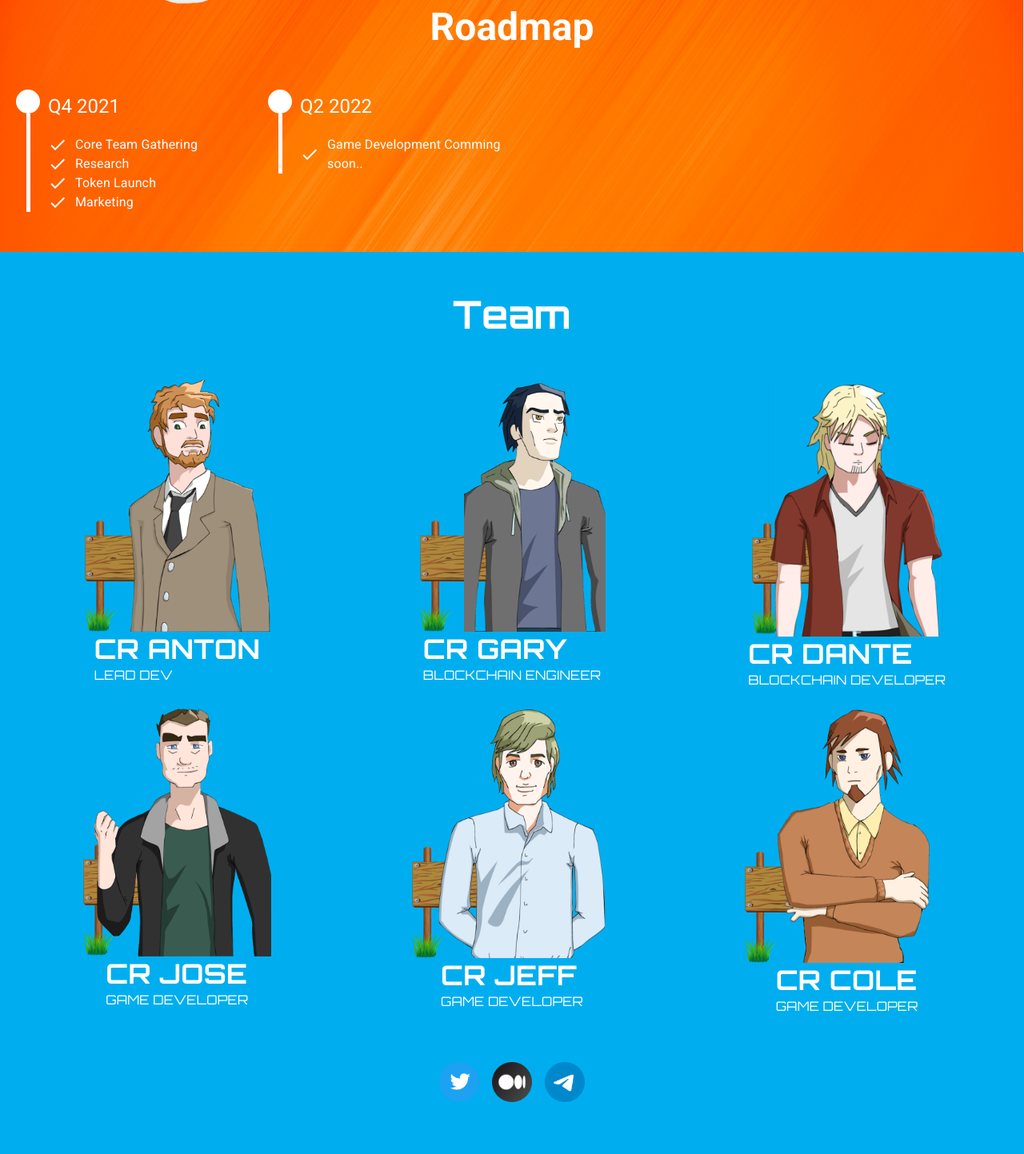
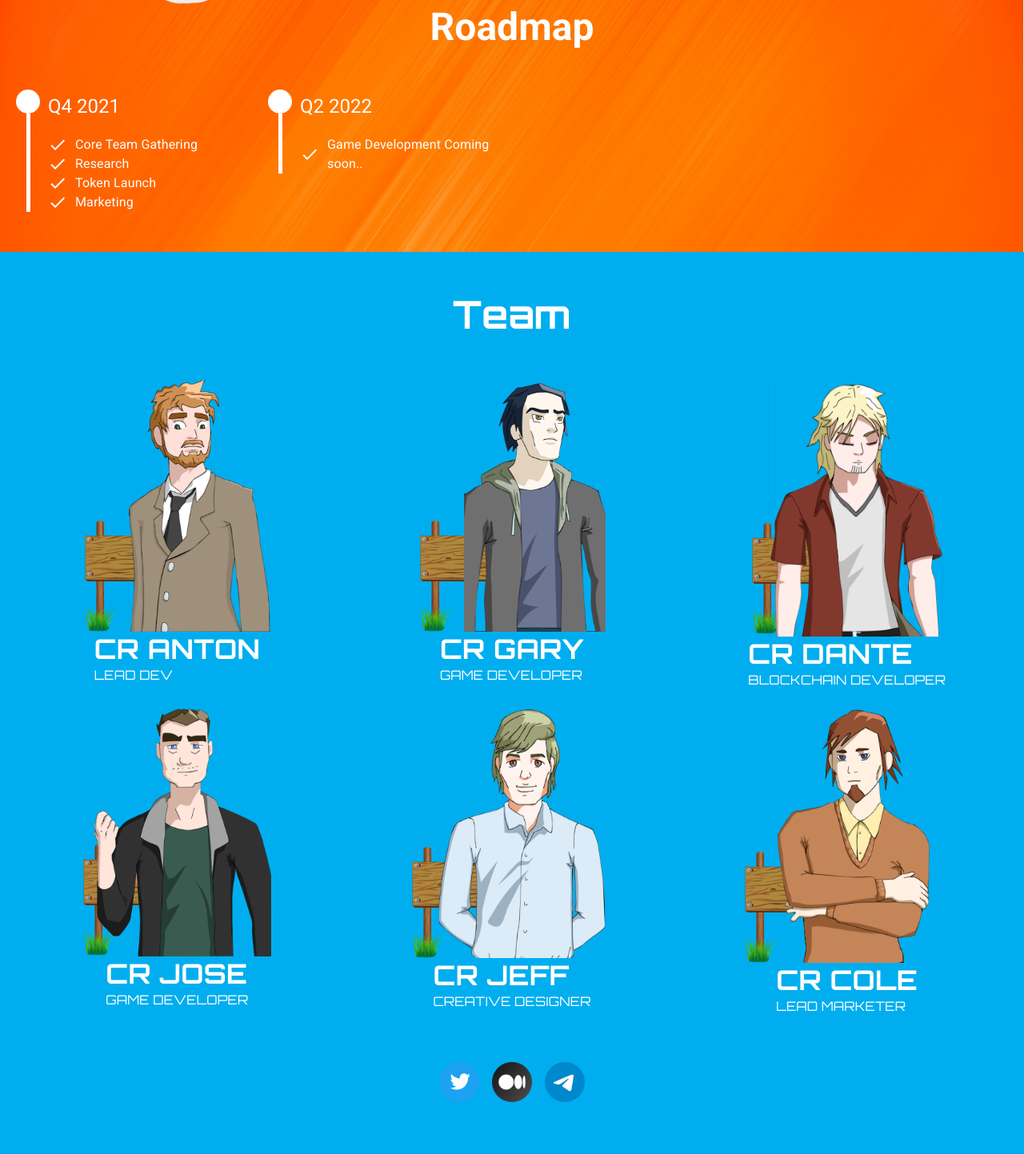
Before and after one commit to cryptorunner3d/cryptorunner, a React (Create React App) app: page / in a window 1280 px wide. Shown: the part 2335-3778 px from the top of the page at 80% size. Built offline with nearby package versions, Linux system fonts and the light colour scheme.

Commit message:
changes to roadmap and team

```diff
--- a/src/pages/Home/components/Roadmap.tsx
+++ b/src/pages/Home/components/Roadmap.tsx
@@ -48,7 +48,7 @@ const allRoadmaps: RoadmapPointProps[] = [
   {
     title: "Q2 2022",
     points: [
-      "Game Development Comming soon.."
+      "Game Development Coming soon.."
     ],
   },
   // {
--- a/src/pages/Home/components/Team.tsx
+++ b/src/pages/Home/components/Team.tsx
@@ -26,7 +26,7 @@ const data: TeamMemberProps[] = [
   {
     img: T2,
     title: "CR GARY",
-    text: "BLOCKCHAIN ENGINEER",
+    text: "GAME DEVELOPER",
   },
   {
     img: T3,
@@ -41,12 +41,12 @@ const data: TeamMemberProps[] = [
   {
     img: T5,
     title: "CR JEFF",
-    text: "GAME DEVELOPER",
+    text: "CREATIVE DESIGNER",
   },
   {
     img: T6,
     title: "CR COLE",
-    text: "GAME DEVELOPER",
+    text: "LEAD MARKETER",
   },
 ];
 
```
Also changed, not shown: firebase.json (added), 1 other file (tests, documents, lock files or other folders).
